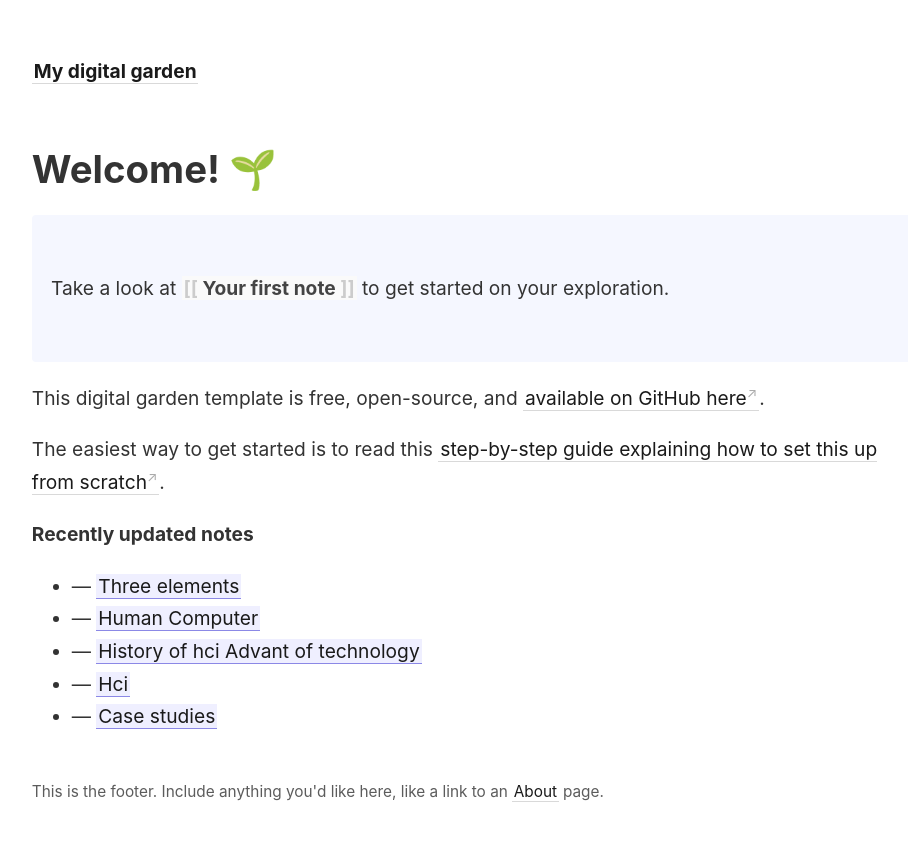
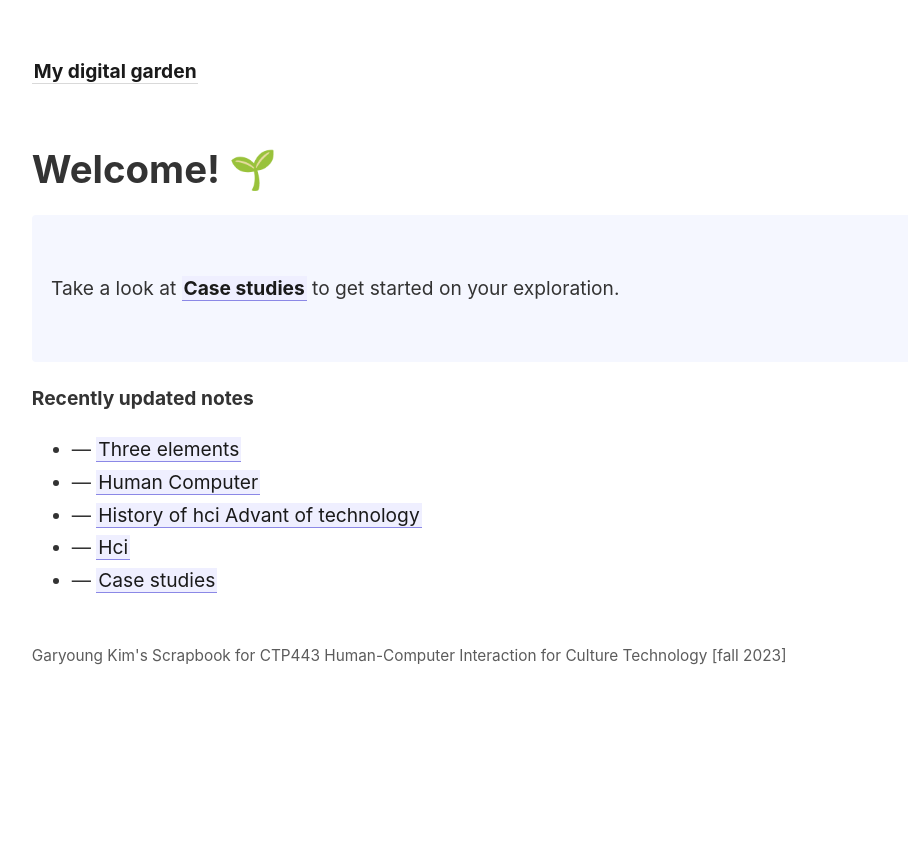
Before and after one commit to grkim1507/scrapingHCI, a Jekyll site: the page built from _pages/index.md, in a window 1280 px wide. Shown: the top 841 px of the page, without its empty margins (45-953 px from the left). Built offline with Jekyll 4.4.1, drawn with Linux system fonts in a browser that asks for light colours.

Commit message:
updated format

```diff
--- a/_includes/footer.html
+++ b/_includes/footer.html
@@ -1 +1 @@
-This is the footer. Include anything you'd like here, like a link to an <a class="internal-link" href="/about">About</a> page.
+Garyoung Kim's Scrapbook for CTP443 Human-Computer Interaction for Culture Technology [fall 2023]
--- a/_pages/index.md
+++ b/_pages/index.md
@@ -8,12 +8,8 @@
 # Welcome! 🌱
 
 <p style="padding: 3em 1em; background: #f5f7ff; border-radius: 4px;">
-  Take a look at <span style="font-weight: bold">[[Your first note]]</span> to get started on your exploration.
+  Take a look at <span style="font-weight: bold">[[Case studies]]</span> to get started on your exploration.
 </p>
-
-This digital garden template is free, open-source, and [available on GitHub here](https://github.com/maximevaillancourt/digital-garden-jekyll-template).
-
-The easiest way to get started is to read this [step-by-step guide explaining how to set this up from scratch](https://maximevaillancourt.com/blog/setting-up-your-own-digital-garden-with-jekyll).
 
 <strong>Recently updated notes</strong>
 
```
